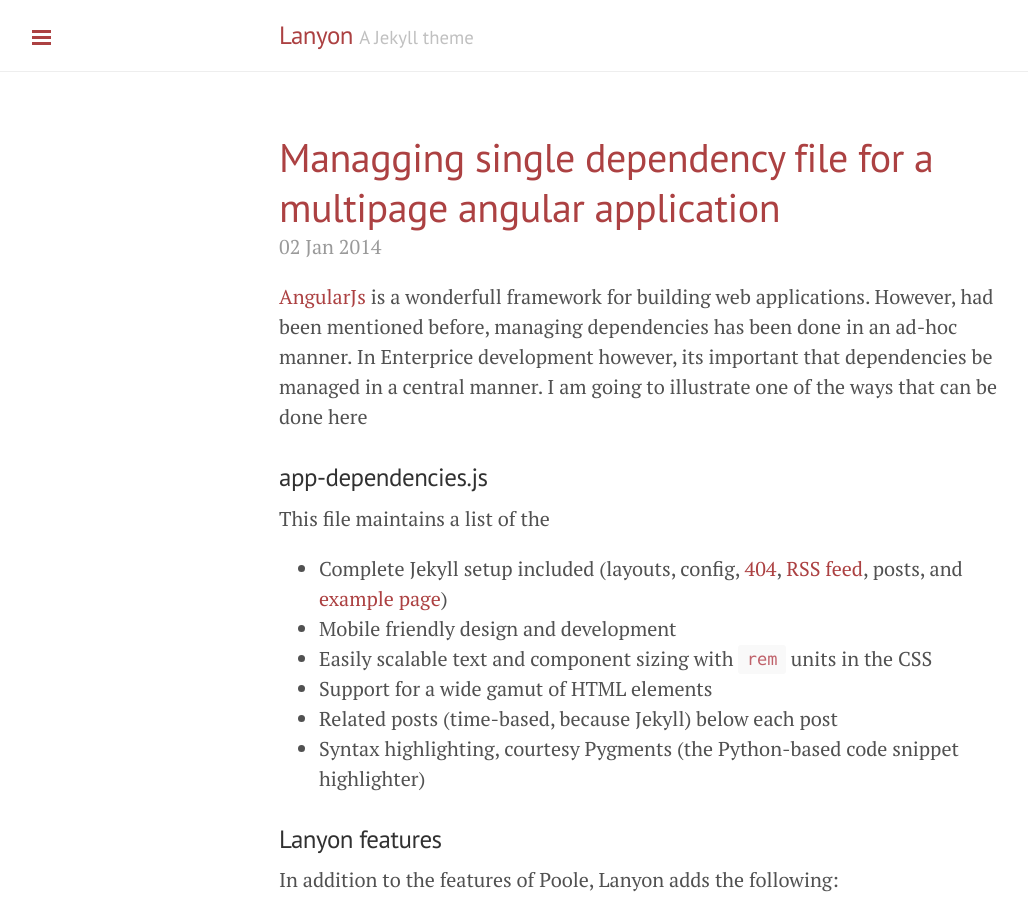
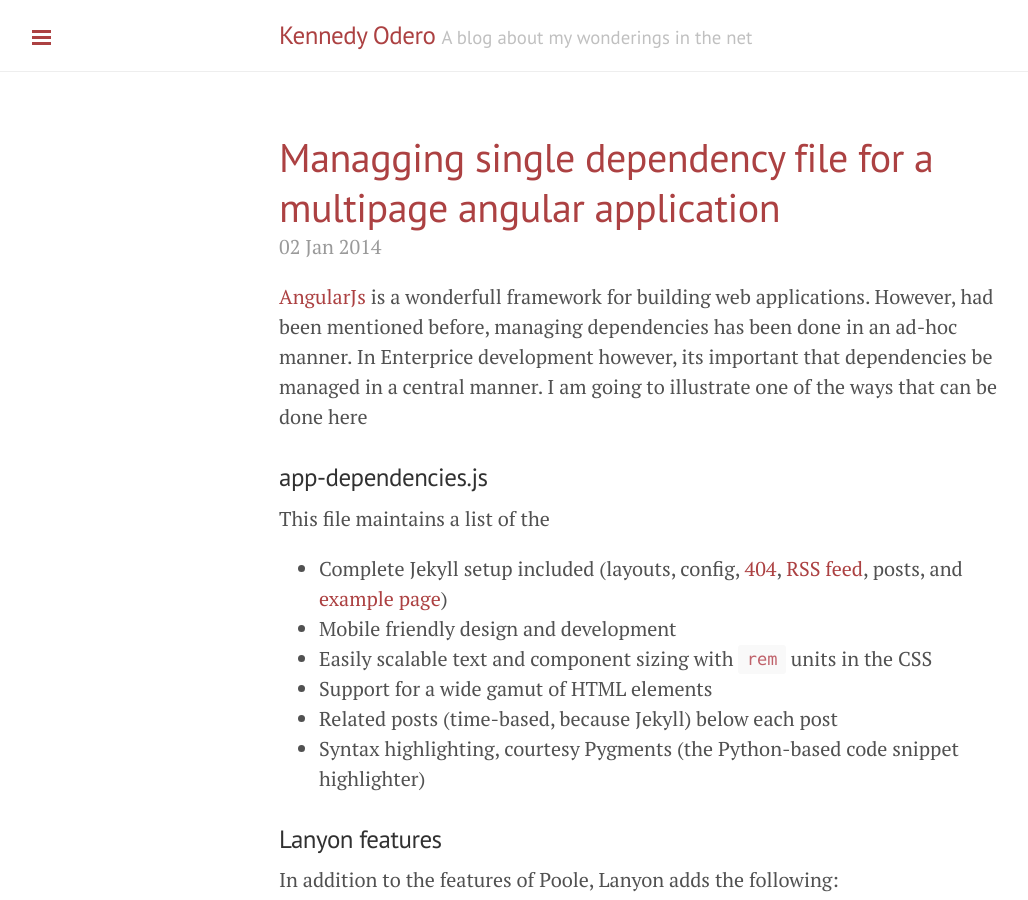
Before and after one commit to kodero/kodero.github.io.old, a Jekyll site: the page built from index.html, in a window 1280 px wide and 900 px high. Shown: the whole window, without its empty margins (1-1029 px from the left). Built offline with Jekyll 4.4.1, drawn with Linux system fonts in a browser that asks for light colours; Markdown is read by kramdown in place of the engine named in the settings; the list of posts is cut into pages by our own code.

Commit message:
Update _config.yml

```diff
--- a/_config.yml
+++ b/_config.yml
@@ -6,14 +6,14 @@ pygments:         true
 permalink:        pretty
 
 # Setup
-title:            Lanyon
-tagline:          'A Jekyll theme'
-description:      'A reserved <a href="http://jekyllrb.com" target="_blank">Jekyll</a> theme that places the utmost gravity on content with a hidden drawer. Made by <a href="https://twitter.com/mdo" target="_blank">@mdo</a>.'
-url:              http://lanyon.getpoole.com
+title:            Kennedy Odero
+tagline:          'A blog about my wonderings in the net'
+description:      'A blog about my wonderings in the net'
+url:              http://kodero.github.io/
 
 author:
-  name:           'Mark Otto'
-  url:            https://twitter.com/mdo
+  name:           'Kennedy Odero'
+  url:            https://twitter.com/OderoK
 
 paginate:         5
 
@@ -21,4 +21,4 @@ paginate:         5
 version:          1.0.0
 
 github:
-  repo:           https://github.com/poole/lanyon
+  repo:           https://github.com/kodero/kodero.github.io
```
